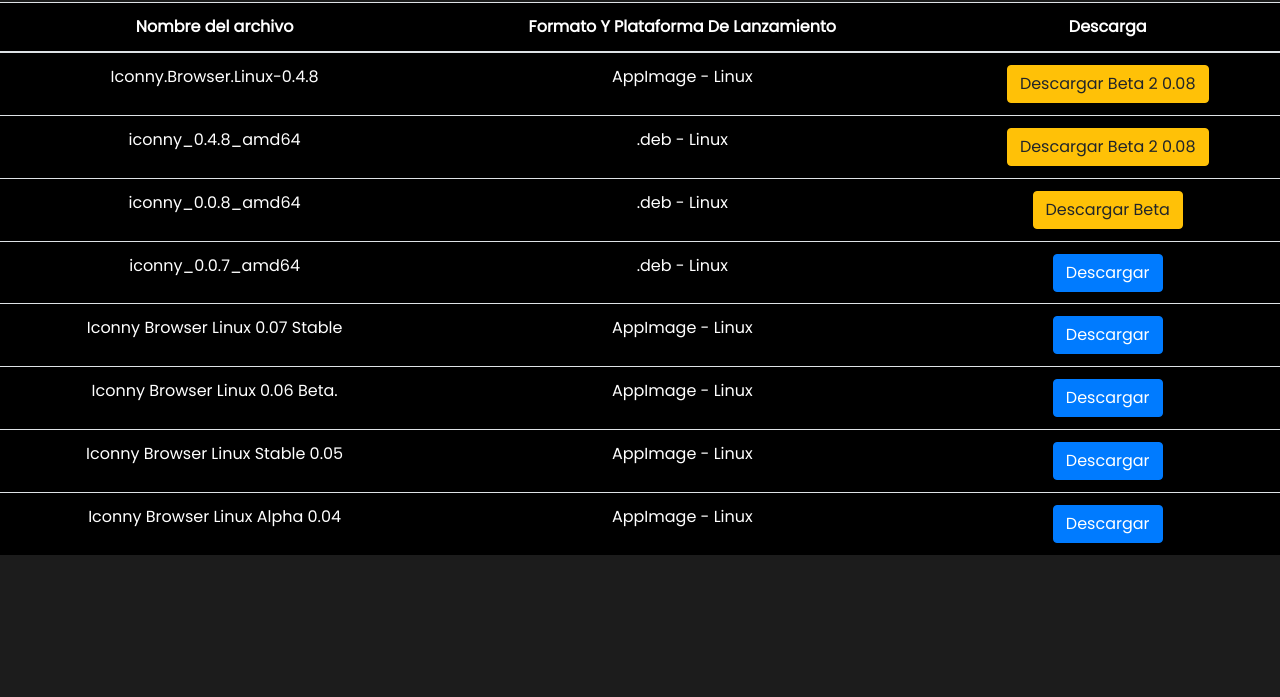
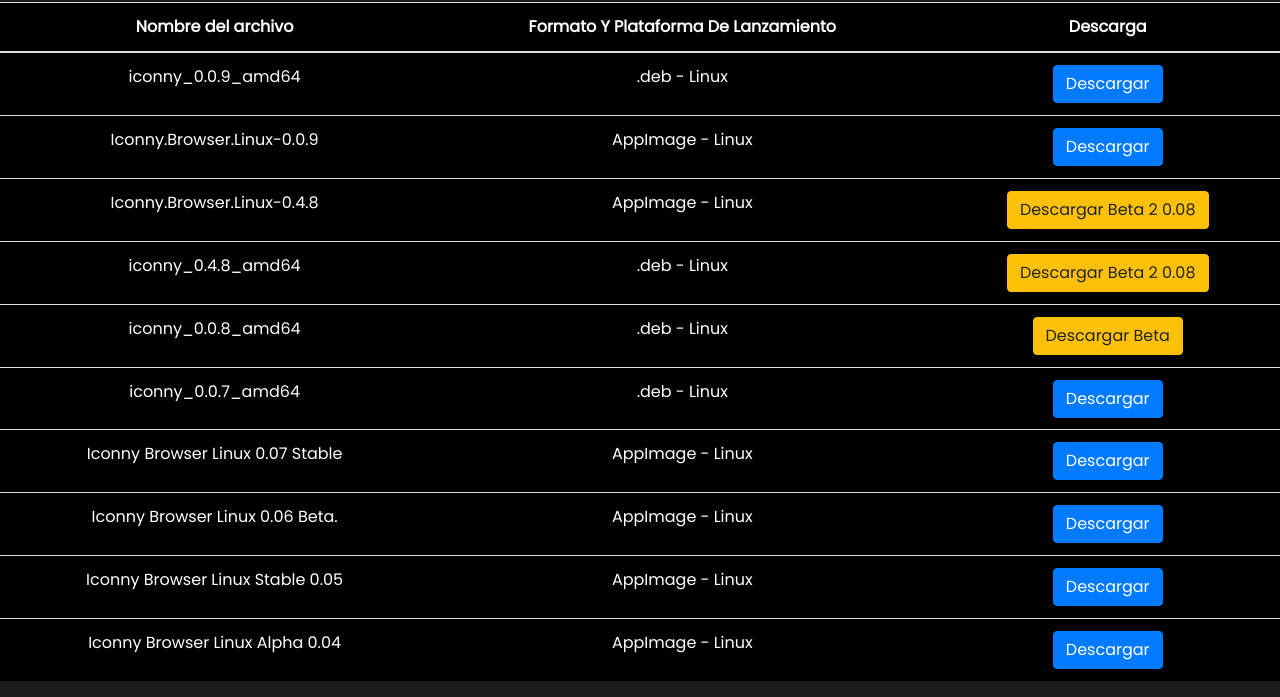
Before and after one commit to TechAppsSv/iconnyupdates, a plain HTML site: page index.html in a window 1280 px wide. Shown: the part 110-807 px from the top of the page. Drawn offline with nearby package versions, Linux system fonts and the light colour scheme.

Commit message:
Update index.html

```diff
--- a/index.html
+++ b/index.html
@@ -41,6 +41,18 @@
           </tr>
         </thead>
         <tbody>
+                  <tr>
+
+            <td>iconny_0.0.9_amd64</td>
+        <td>.deb - Linux</td>
+            <td><a href="https://github.com/TechAppsSv/iconny/releases/download/0.09/iconny_0.0.9_amd64.deb" class="btn btn-primary">Descargar</a></td>
+          </tr>
+                <tr>
+
+            <td>Iconny.Browser.Linux-0.0.9</td>
+        <td>AppImage - Linux</td>
+            <td><a href="https://github.com/TechAppsSv/iconny/releases/download/0.09/Iconny.Browser.Linux-0.0.9.AppImage" class="btn btn-primary">Descargar</a></td>
+          </tr>
               <tr>
 
             <td>Iconny.Browser.Linux-0.4.8</td>
```
